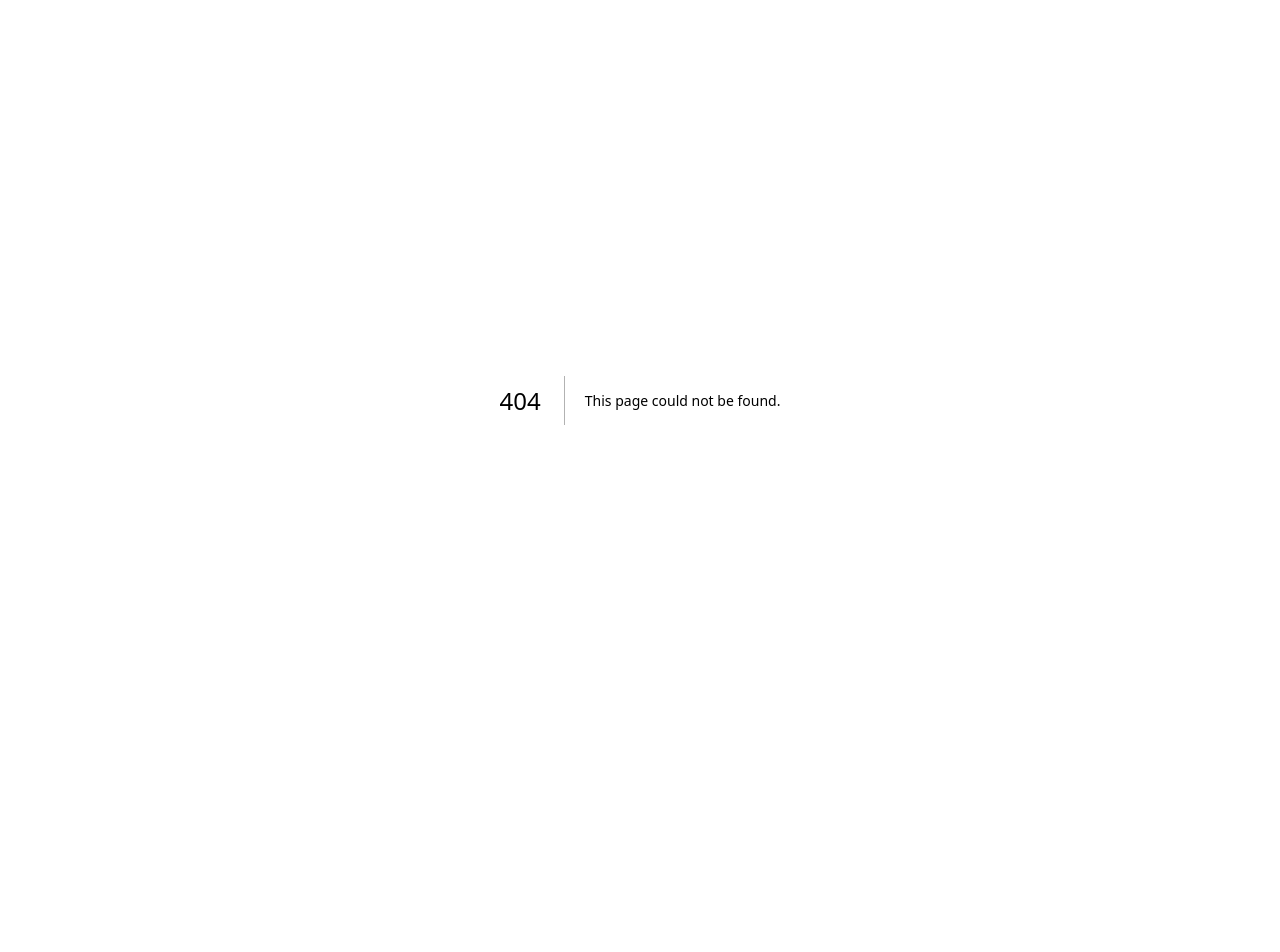
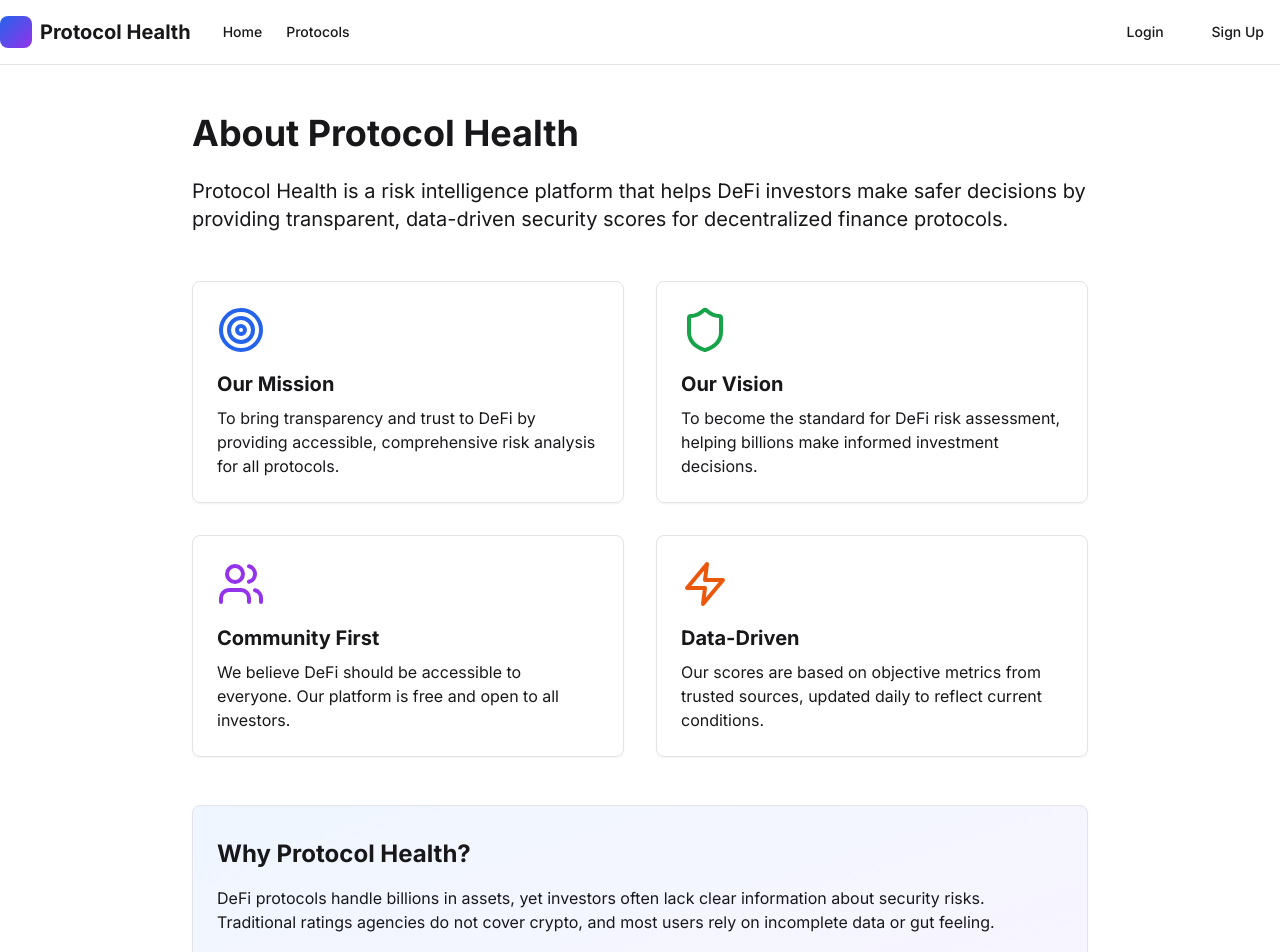
Before and after one commit to Cryptoshovelbot/protocol-health, a Next.js app: page /about in a window 1280 px wide. Before the commit this address had no page. Shown: the top 952 px of the page. Before the commit the page ends 800 px from the top, so only its background shows below. Built offline with nearby package versions, Linux system fonts and the light colour scheme.

Commit message:
Add About page

```diff
--- /dev/null
+++ b/app/about/page.tsx
@@ -0,0 +1,85 @@
+import { Header } from '@/components/header';
+import { Footer } from '@/components/footer';
+import { Card, CardContent } from '@/components/ui/card';
+import { Shield, Target, Users, Zap } from 'lucide-react';
+
+export default function AboutPage() {
+  return (
+    <div className="min-h-screen flex flex-col">
+      <Header />
+
+      <main className="flex-1 py-12 px-4">
+        <div className="max-w-4xl mx-auto">
+          <h1 className="text-4xl font-bold mb-6">About Protocol Health</h1>
+
+          <div className="prose prose-lg max-w-none mb-12">
+            <p className="text-xl text-muted-foreground mb-8">
+              Protocol Health is a risk intelligence platform that helps DeFi investors make safer decisions by providing transparent, data-driven security scores for decentralized finance protocols.
+            </p>
+          </div>
+
+          <div className="grid md:grid-cols-2 gap-8 mb-12">
+            <Card>
+              <CardContent className="pt-6">
+                <Target className="h-12 w-12 text-blue-600 mb-4" />
+                <h3 className="text-xl font-bold mb-2">Our Mission</h3>
+                <p className="text-muted-foreground">
+                  To bring transparency and trust to DeFi by providing accessible, comprehensive risk analysis for all protocols.
+                </p>
+              </CardContent>
+            </Card>
+
+            <Card>
+              <CardContent className="pt-6">
+                <Shield className="h-12 w-12 text-green-600 mb-4" />
+                <h3 className="text-xl font-bold mb-2">Our Vision</h3>
+                <p className="text-muted-foreground">
+                  To become the standard for DeFi risk assessment, helping billions make informed investment decisions.
+                </p>
+              </CardContent>
+            </Card>
+
+            <Card>
+              <CardContent className="pt-6">
+                <Users className="h-12 w-12 text-purple-600 mb-4" />
+                <h3 className="text-xl font-bold mb-2">Community First</h3>
+                <p className="text-muted-foreground">
+                  We believe DeFi should be accessible to everyone. Our platform is free and open to all investors.
+                </p>
+              </CardContent>
+            </Card>
+
+            <Card>
+              <CardContent className="pt-6">
+                <Zap className="h-12 w-12 text-orange-600 mb-4" />
+                <h3 className="text-xl font-bold mb-2">Data-Driven</h3>
+                <p className="text-muted-foreground">
+                  Our scores are based on objective metrics from trusted sources, updated daily to reflect current conditions.
+                </p>
+              </CardContent>
+            </Card>
+          </div>
+
+          <Card className="bg-gradient-to-br from-blue-50 to-purple-50">
+            <CardContent className="pt-8 pb-8">
+              <h2 className="text-2xl font-bold mb-4">Why Protocol Health?</h2>
+              <div className="space-y-4 text-muted-foreground">
+                <p>
+                  DeFi protocols handle billions in assets, yet investors often lack clear information about security risks. Traditional ratings agencies do not cover crypto, and most users rely on incomplete data or gut feeling.
+                </p>
+                <p>
+                  Protocol Health solves this by analyzing protocols across five critical dimensions: security, TVL stability, decentralization, financial health, and community strength. We aggregate data from multiple sources and present it in an easy-to-understand format.
+                </p>
+                <p>
+                  Our goal is simple: help you make safer DeFi decisions.
+                </p>
+              </div>
+            </CardContent>
+          </Card>
+        </div>
+      </main>
+
+      <Footer />
+    </div>
+  );
+}
```
